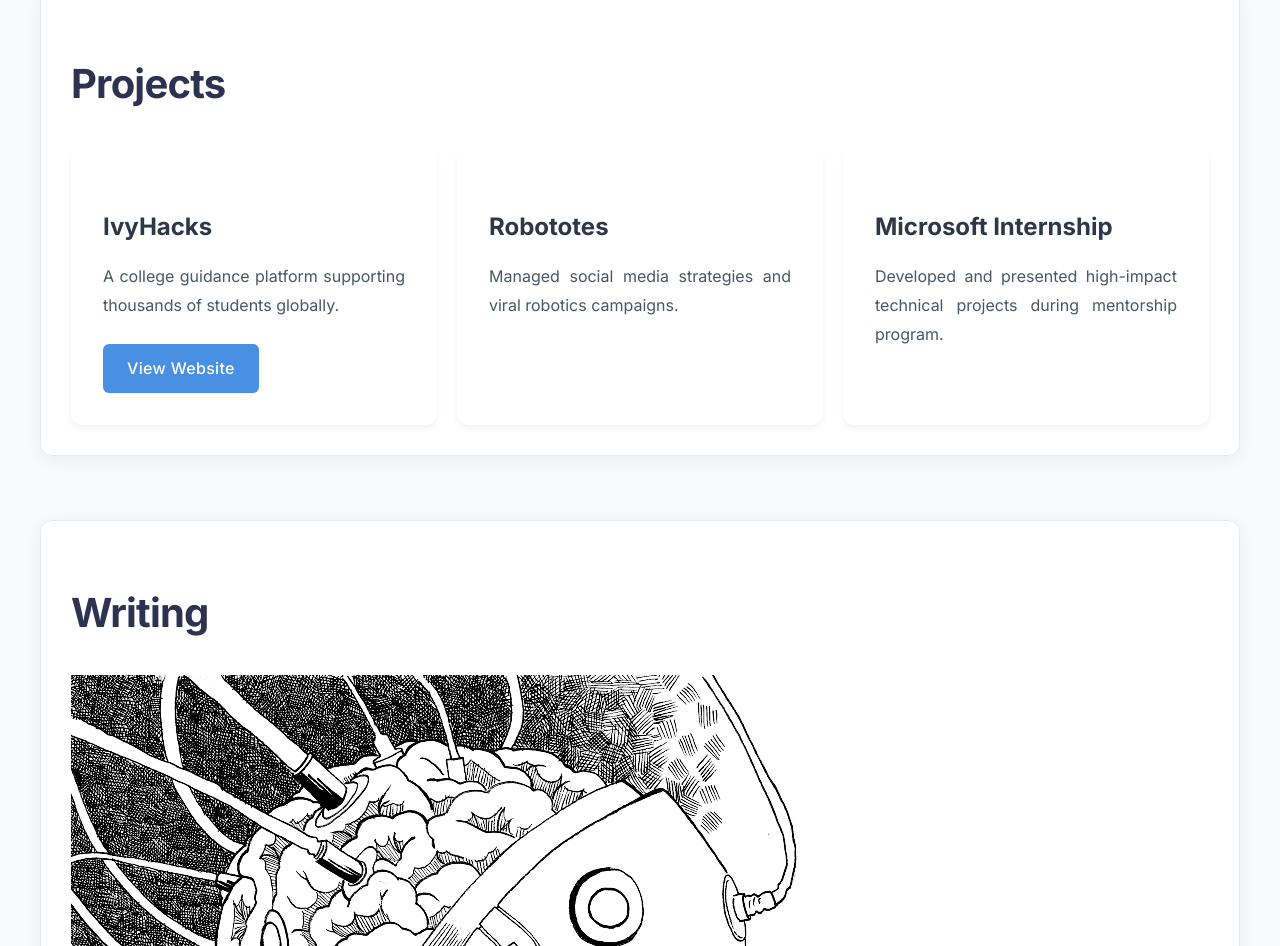
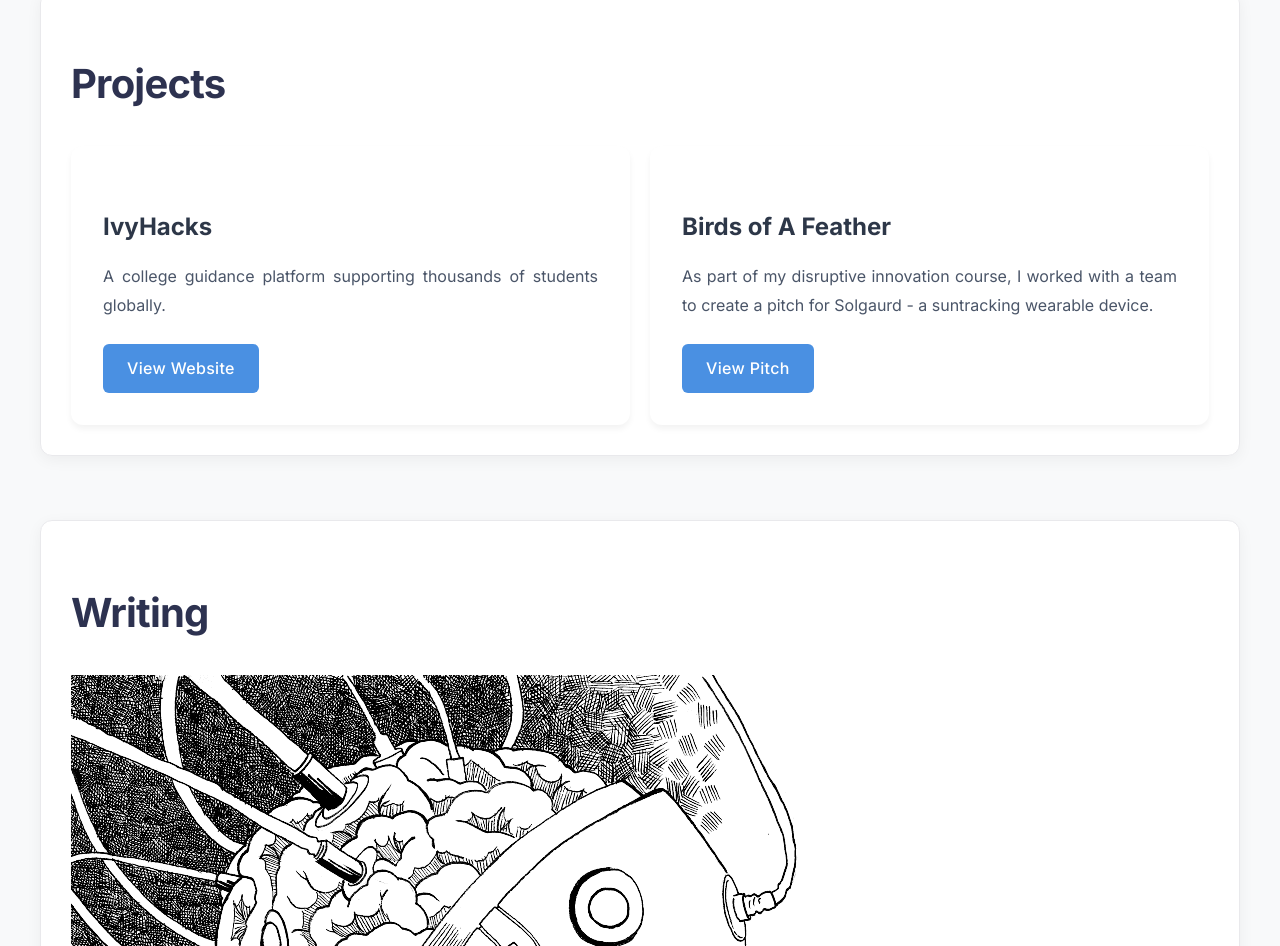
Before and after one commit to suspiciouscow/portfolio-site, a website: page index.html in a window 1280 px wide. Shown: the part 1463-2409 px from the top of the page. Drawn offline with Linux system fonts and the light colour scheme.

Commit message:
added birds of feather project

```diff
--- a/index.html
+++ b/index.html
@@ -101,12 +101,9 @@
                     <a href="https://www.ivyhackscollege.com" target="_blank" class="button">View Website</a>
                 </div>
                 <div class="project-card">
-                    <h3>Robototes</h3>
-                    <p>Managed social media strategies and viral robotics campaigns.</p>
-                </div>
-                <div class="project-card">
-                    <h3>Microsoft Internship</h3>
-                    <p>Developed and presented high-impact technical projects during mentorship program.</p>
+                    <h3>Birds of A Feather</h3>
+                    <p>As part of my disruptive innovation course, I worked with a team to create a pitch for Solgaurd - a suntracking wearable device.</p>
+                    <a href="https://www.canva.com/design/DAGVv3b-ZM0/K5sT-HjIV4lo3lUtdB8HAA/edit?utm_content=DAGVv3b-ZM0&utm_campaign=designshare&utm_medium=link2&utm_source=sharebutton" class="button">View Pitch</a>
                 </div>
             </div>
         </div>
```
Also changed, not shown: projects.html (+1 -1 lines).
